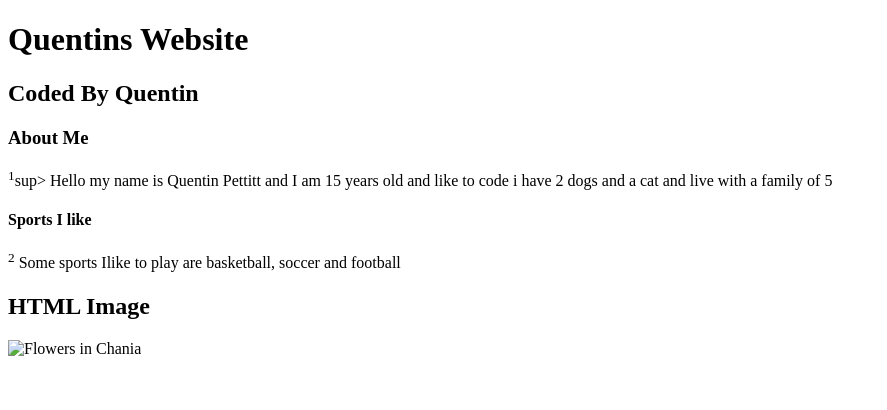
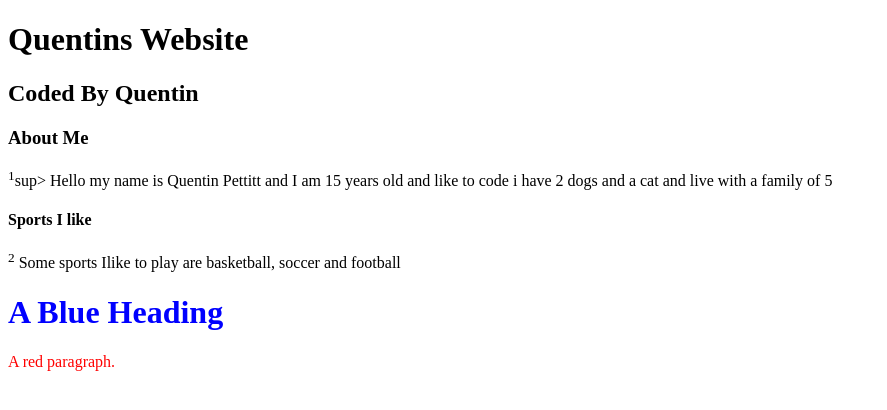
Before and after one commit to Quentin-Pettitt/My-First-Webpage, a plain HTML site: page index.html in a window 1280 px wide. Shown: the whole page, without its empty margins (0-887 px from the left). Drawn offline with Linux system fonts and the light colour scheme.

Commit message:
Update index.html

```diff
--- a/index.html
+++ b/index.html
@@ -18,8 +18,9 @@
 <html>
 <body>
 
-<h2>HTML Image</h2>
-<img src="img_chania.jpg" alt="Flowers in Chania" width="460" height="345">
+<h1 style="color:blue;">A Blue Heading</h1>
+
+<p style="color:red;">A red paragraph.</p>
 
 </body>
 </html>
```
